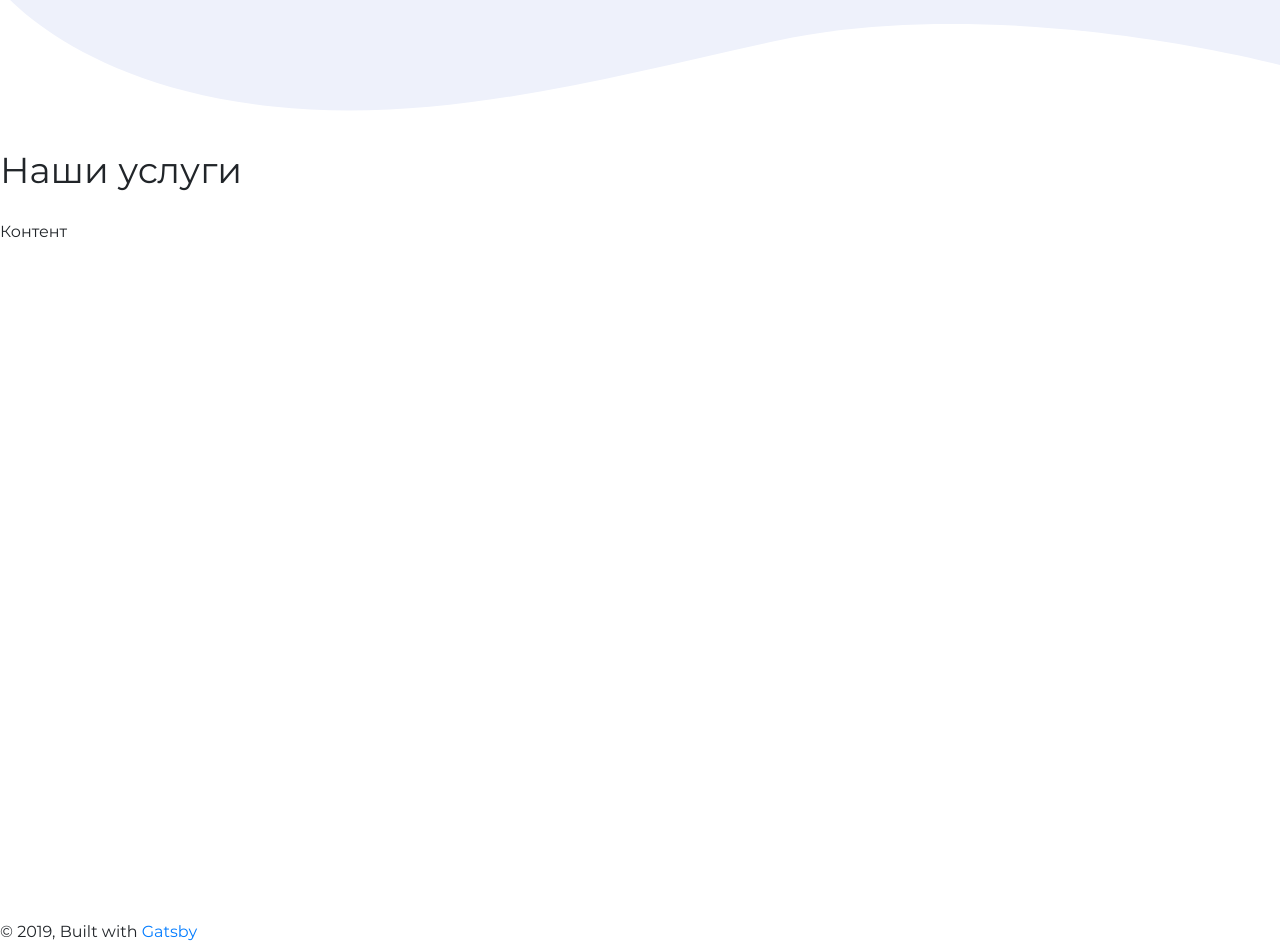
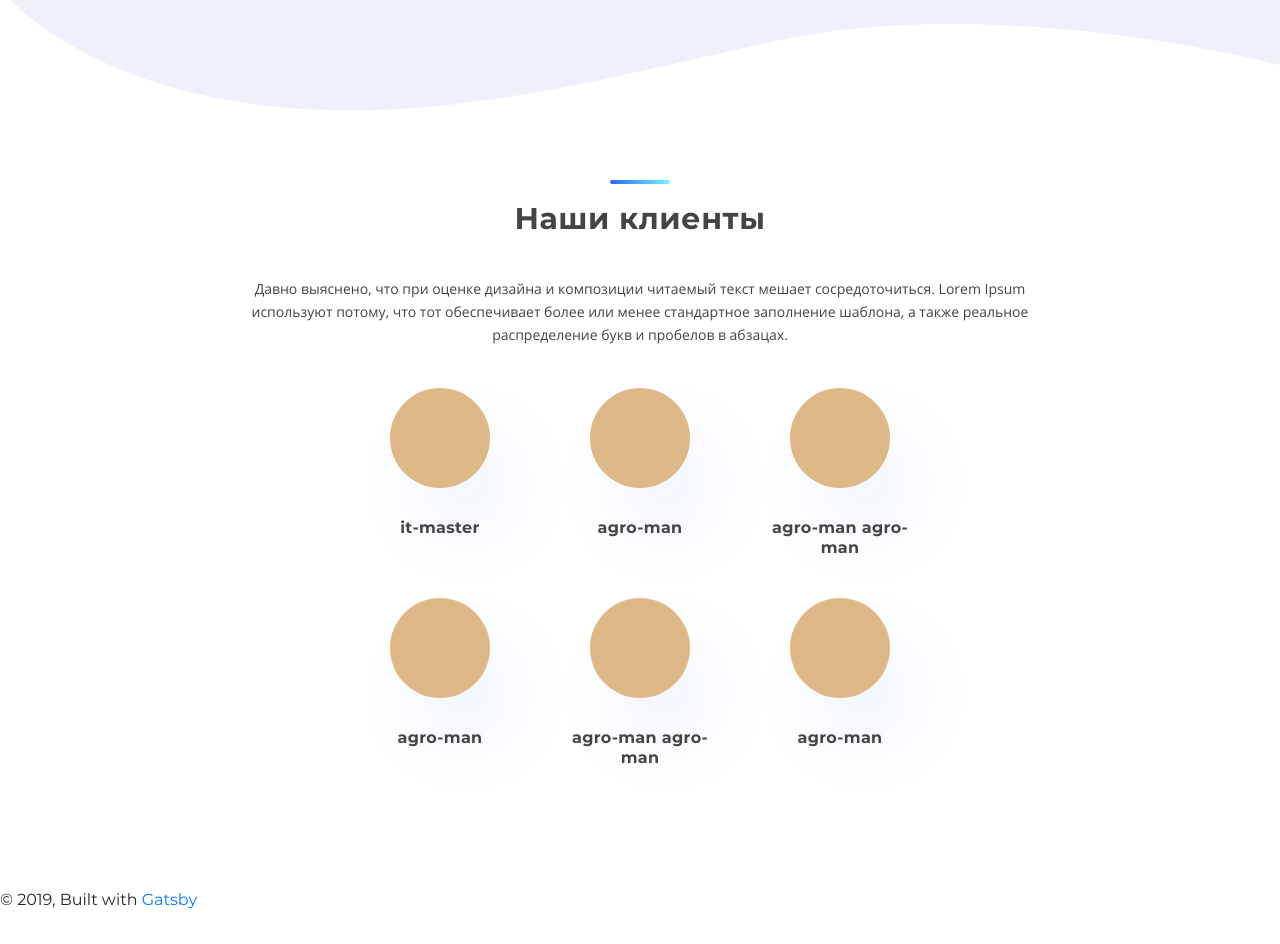
Before and after one commit to reason18/financial-harmony, a Gatsby site: page / in a window 1280 px wide. Shown: the part 1240-2184 px from the top of the page. After the commit the page ends 2152 px from the top, so only its background shows below. Built offline with nearby package versions, Linux system fonts and the light colour scheme; Gatsby itself is replaced by a stand-in of ours; a web font is replaced by a local one.

Commit message:
complited our clients section

```diff
--- a/src/components/_sections/index.js
+++ b/src/components/_sections/index.js
@@ -1,3 +1,4 @@
 export * from "./promo";
 export * from "./our-services";
 export * from "./about-us";
+export * from "./our-clients";
--- /dev/null
+++ b/src/components/_sections/our-clients/index.jsx
@@ -0,0 +1,51 @@
+import React from "react";
+import { PageHeader } from "../../page-header";
+import "./index.scss";
+
+export const OutClients = () => {
+  return (
+    <section className="our-clients">
+      <div className="our-clients-content">
+        <div className="container-wrapper row no-gutters justify-content-center">
+          <div className="col">
+            <PageHeader className="aling-center">Наши клиенты</PageHeader>
+            <p className="our-clients-info">
+              Давно выяснено, что при оценке дизайна и композиции читаемый текст
+              мешает сосредоточиться. Lorem Ipsum используют потому, что тот
+              обеспечивает более или менее стандартное заполнение шаблона, а
+              также реальное распределение букв и пробелов в абзацах.
+            </p>
+            <div className="our-clients-list mx-auto">
+              <ul className="d-flex m-0 px-0 justify-content-between flex-wrap">
+                <li>
+                    <div className="our-client-illustration"><span></span></div>
+                    <h3>it-master</h3>
+                </li>
+                <li>
+                    <div className="our-client-illustration"><span></span></div>
+                    <h3>agro-man</h3>
+                </li>
+                <li>
+                    <div className="our-client-illustration"><span></span></div>
+                    <h3>agro-man agro-man</h3>
+                </li>
+                <li>
+                    <div className="our-client-illustration"><span></span></div>
+                    <h3>agro-man</h3>
+                </li>
+                <li>
+                    <div className="our-client-illustration"><span></span></div>
+                    <h3>agro-man agro-man</h3>
+                </li>
+                <li>
+                    <div className="our-client-illustration"><span></span></div>
+                    <h3>agro-man</h3>
+                </li>
+              </ul>
+            </div>
+          </div>
+        </div>
+      </div>
+    </section>
+  );
+};
--- /dev/null
+++ b/src/components/_sections/our-clients/index.scss
@@ -0,0 +1,83 @@
+$background-color: white;
+$our-clients-padding-top: 60px;
+$our-clients-padding-bottom: 80px;
+$client-illustration-width: 100px;
+$client-illustration-height: 100px;
+$client-list-width: 560px;
+
+.our-clients {
+    position: relative;
+    padding-top: $our-clients-padding-top;
+    padding-bottom: $our-clients-padding-bottom;
+    // background-image: url("background_1.svg");
+
+    .our-clients-content {
+        background-color: $background-color;
+    }
+
+    .illustration-placeholder {
+        height: 370px;
+        width: 100%;
+        background-color: burlywood;
+        border-radius: 10px;
+    }
+
+    .our-clients-info {
+        max-width: 788px;
+        margin-top: 40px;
+        margin-bottom: 42px;
+        margin-left: auto;
+        margin-right: auto;
+        font-size: 14px;
+        line-height: 23px;
+        text-align: center;
+    }
+
+    .our-clients-list {
+        max-width: $client-list-width;
+
+        ul {
+            list-style-type: none;
+        }
+
+        li {
+            padding-bottom: 40px;
+        }
+
+        li .our-client-illustration {
+            padding: 0px 30px;
+            margin-bottom: 30px;
+            span {
+                display: block;
+                width: $client-illustration-width;
+                height: $client-illustration-height;
+                border-radius: 50%;
+                background-color: burlywood;
+                box-shadow: 25px 45px 70px rgba(36, 106, 240, 0.08);
+            }
+        }
+
+        li h3 {
+            // refactoring
+            font-family: Montserrat;
+            font-style: normal;
+            font-weight: bold;
+            font-size: 16px;
+            line-height: 20px;
+
+            letter-spacing: 0.02em;
+
+            color: #444444;
+            margin-bottom: 20px;
+
+
+
+            text-align: center;
+            margin-bottom: 0;
+            max-width: 160px;
+            min-height: 40px;
+        }
+    }
+
+
+}
--- a/src/components/_sections/our-services/index.jsx
+++ b/src/components/_sections/our-services/index.jsx
@@ -1,10 +1,35 @@
 import React from "react";
-import { DefaultSection } from "../../default-section";
+import { PageHeader } from "../../page-header";
 
 export const OutServices = () => {
-    return (
-        <DefaultSection title="Наши услуги">
-            Контент
-        </DefaultSection>
-    )
-}
+  return (
+    <section className="our-services">
+      <div className="our-services-content">
+        <div className="container-wrapper row no-gutters justify-content-center">
+          <div className="col-6">
+            <PageHeader className="aling-center">Наши клиенті</PageHeader>
+            <p className="our-services-info">
+              Financial Harmony — это «compliance» и аутсорсинговая команда
+              сертифицированных бухгалтеров-практиков и налоговых экспертов с
+              15+ лет опытом работы в индустрии и консалтинге. Мы предоставляем
+              услуги как иностранным «well-known» компаниям, так и startups
+              комьюнити.
+            </p>
+            <div className="our-services-cli">
+              <h3>Наши цели</h3>
+              <ul>
+                <li>
+                  постоянно превышать Ваши ожидания; мы и Вы - это одна команда;
+                </li>
+                <li>
+                  приносить бизнесу практическую пользу, а не теоретические
+                  советы
+                </li>
+              </ul>
+            </div>
+          </div>
+        </div>
+      </div>
+    </section>
+  );
+};
--- a/src/components/page-header/index.scss
+++ b/src/components/page-header/index.scss
@@ -10,13 +10,17 @@
   color: #444444;
 }
 
+.page-header.aling-center {
+  text-align: center;
+}
+
 .page-header span {
   position: relative;
   display: inline-block;
   margin-top: 20px;
 }
 
-.page-header span:before{
+.page-header span:before {
   content: "";
   position: absolute;
   height: 4px;
@@ -25,12 +29,12 @@
   border-radius: 5px;
 }
 
-.page-header.aling-left span:before{
+.page-header.aling-left span:before {
   top: -20px;
   left: 0;
 }
 
-.page-header.aling-center {
+.page-header.aling-center span:before {
   top: -20px;
   left: 50%;
   transform: translate(-50%);
--- a/src/pages/index.js
+++ b/src/pages/index.js
@@ -2,7 +2,7 @@ import React from "react";
 // import { Link } from "gatsby";
 
 import { Layout, Image, SEO } from "../components";
-import { Promo, OutServices, AboutUs } from "../components/_sections";
+import { Promo, OutServices, AboutUs, OutClients } from "../components/_sections";
 import "../assets/fonts/fonts.css";
 
 import "./index.scss";
@@ -12,7 +12,8 @@ const IndexPage = () => (
     <SEO title="Home" keywords={[`gatsby`, `application`, `react`]} />
     <Promo />
     <AboutUs />
-    <OutServices />
+    <OutClients />
+    {/* <OutServices /> */}
   </Layout>
 );
 
```
Also changed, not shown: src/components/_sections/our-services/index.scss (added, +102 -0 lines).
